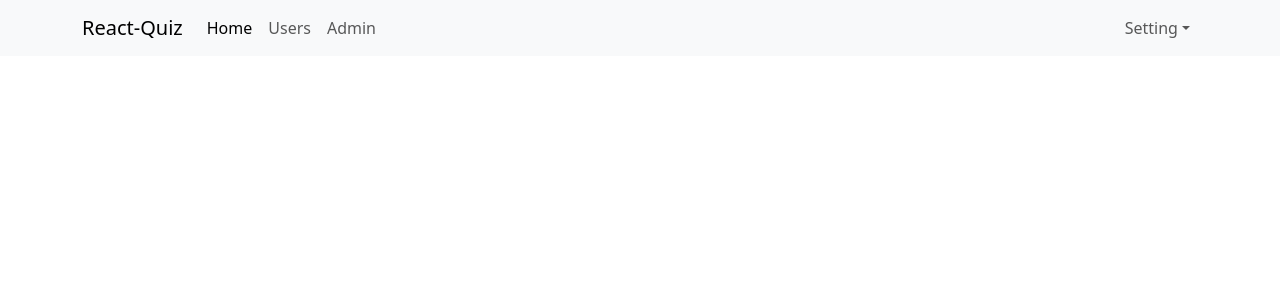
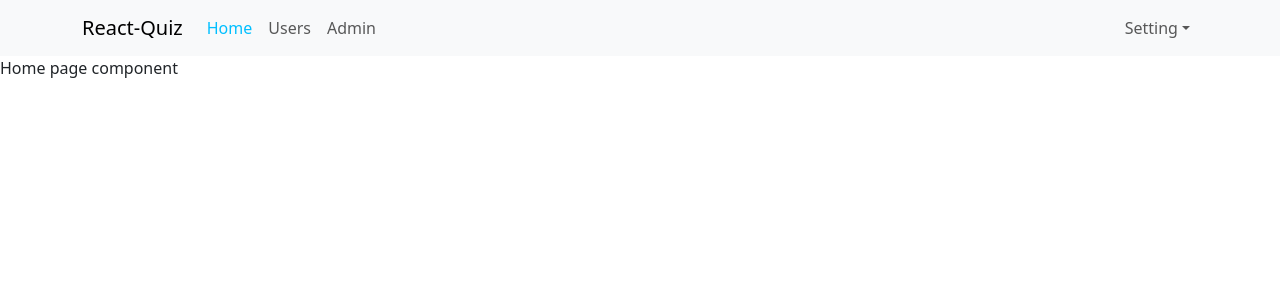
Before and after one commit to iamlddt/React-FullStack, a React (Create React App) app: page / in a window 1280 px wide. Shown: the top 300 px of the page. Built offline with nearby package versions, Linux system fonts and the light colour scheme.

Commit message:
Add component Homepage, use Index Routes

```diff
--- a/src/App.scss
+++ b/src/App.scss
@@ -16,7 +16,7 @@
 
       .nav-link {
         &.active {
-          color: rgb(0, 0, 0);
+          color: #00bfff;
         }
 
       }
--- a/src/components/Header/Header.js
+++ b/src/components/Header/Header.js
@@ -8,7 +8,8 @@
     return (
         <Navbar expand="lg" className="bg-body-tertiary">
             <Container>
-                <Navbar.Brand href="/">React-Quiz</Navbar.Brand>
+                {/* <Navbar.Brand href="/">React-Quiz</Navbar.Brand> */}
+                <NavLink to='/' className='navbar-brand'>React-Quiz</NavLink>
                 <Navbar.Toggle aria-controls="basic-navbar-nav" />
                 <Navbar.Collapse id="basic-navbar-nav">
                     <Nav className="me-auto">
--- /dev/null
+++ b/src/components/Home/Homepage.js
@@ -0,0 +1,9 @@
+const Homepage = (props) => {
+    return (
+        <div className="homepage-container">
+            Home page component
+        </div>
+    )
+};
+
+export default Homepage;
--- a/src/index.js
+++ b/src/index.js
@@ -12,6 +12,7 @@
 } from "react-router-dom";
 import User from './components/User/User';
 import Admin from './components/Admin/Admin';
+import Homepage from './components/Home/Homepage';
 
 const root = ReactDOM.createRoot(document.getElementById('root'));
 root.render(
@@ -20,6 +21,7 @@
     <BrowserRouter>
       <Routes>
         <Route path="/" element={<App />} >
+          <Route index element={<Homepage />} />
           <Route path="users" element={<User />} />
           <Route path="Admin" element={<Admin />} />
         </Route>
```
